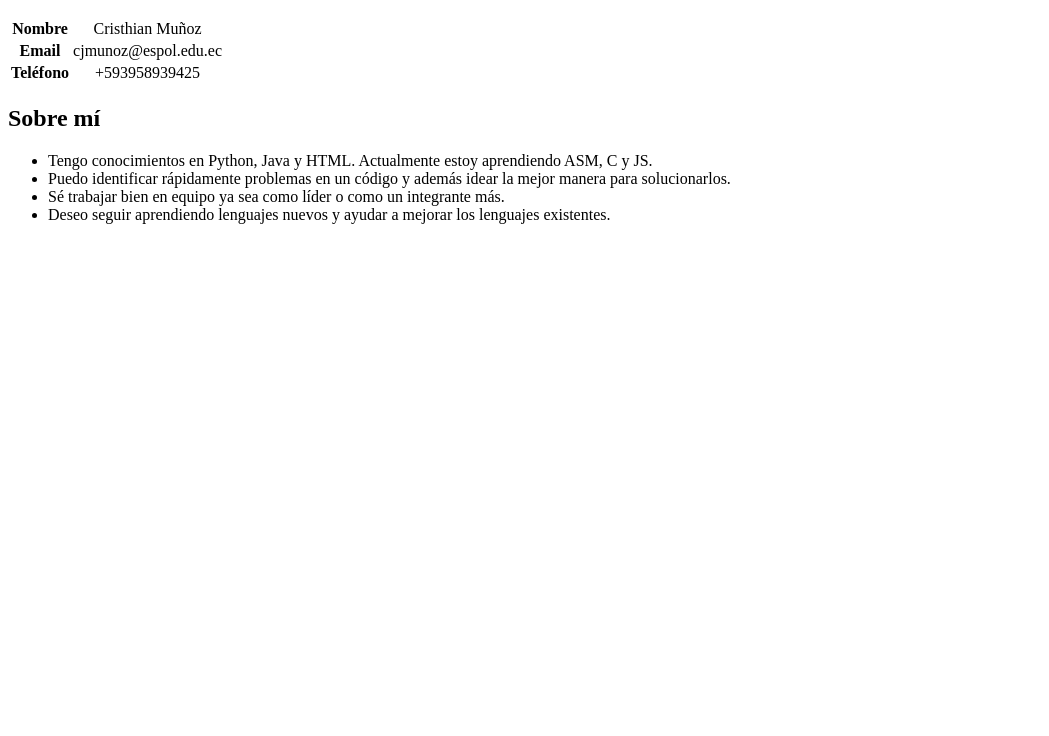
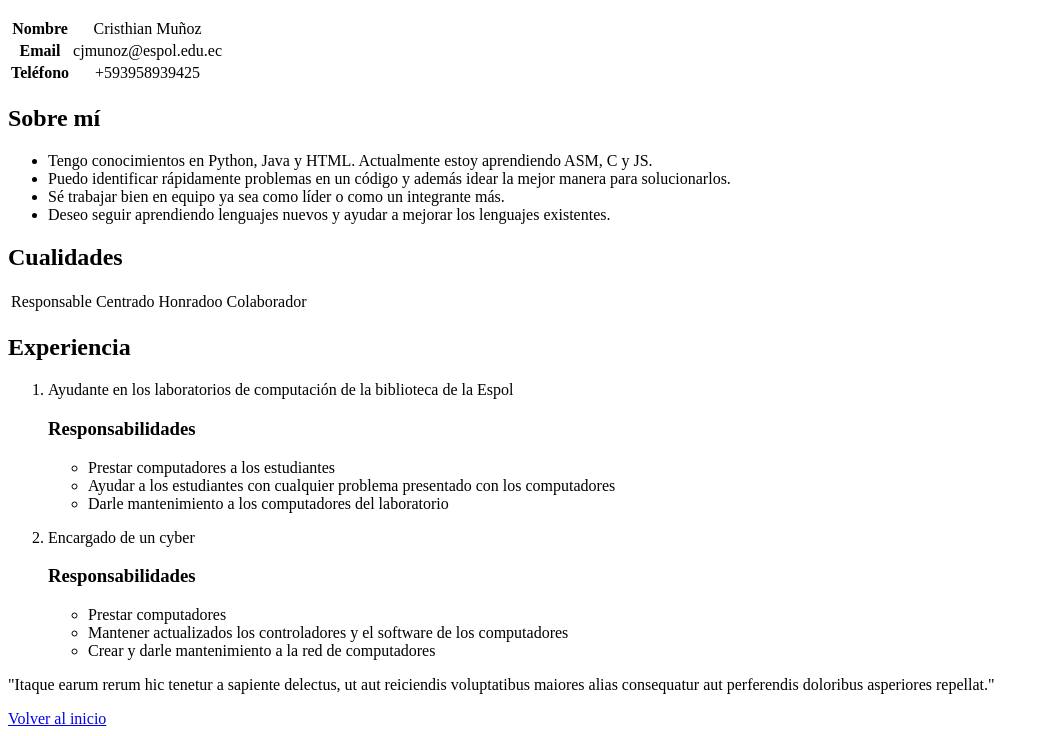
Before and after one commit to cjmunozy/curriculum, a plain HTML site: page index.html in a window 1280 px wide. Shown: the part 110-846 px from the top of the page, without its empty margins (0-1049 px from the left). Before the commit the page ends 800 px from the top, so only its background shows below. Drawn offline with Linux system fonts and the light colour scheme.

Commit message:
Actualización del contenido del CV
Agregadas nuevas secciones.

```diff
--- a/index.html
+++ b/index.html
@@ -37,5 +37,40 @@
                 <li><span>Deseo seguir aprendiendo lenguajes nuevos y ayudar a mejorar los lenguajes existentes.</span></li>
             </ul>
         </section>
+        <section>
+            <h2>Cualidades</h2>
+            <table>
+                <tr align="center">
+                    <td>Responsable</td>
+                    <td>Centrado</td>
+                    <td>Honradoo</td>
+                    <td>Colaborador</td>
+                </tr>
+            </table>
+        </section>
+        <section>
+            <h2>Experiencia</h2>
+            <ol>
+                <li>Ayudante en los laboratorios de computación de la biblioteca de la Espol</li>
+                <h3>Responsabilidades</h3>
+                <ul>
+                    <li>Prestar computadores a los estudiantes</li>
+                    <li>Ayudar a los estudiantes con cualquier problema presentado con los computadores</li>
+                    <li>Darle mantenimiento a los computadores del laboratorio</li>
+                </ul>
+                <p></p>
+                <li>Encargado de un cyber</li>
+                <h3>Responsabilidades</h3>
+                <ul>
+                    <li>Prestar computadores</li>
+                    <li>Mantener actualizados los controladores y el software de los computadores</li>
+                    <li>Crear y darle mantenimiento a la red de computadores</li>
+                </ul>
+            </ol>
+        </section>
+        <footer>
+            <p>"Itaque earum rerum hic tenetur a sapiente delectus, ut aut reiciendis voluptatibus maiores alias consequatur aut perferendis doloribus asperiores repellat."</p>
+        </footer>
+        <nav><a href="#">Volver al inicio</a></nav>
     </body>
 </html>
```
